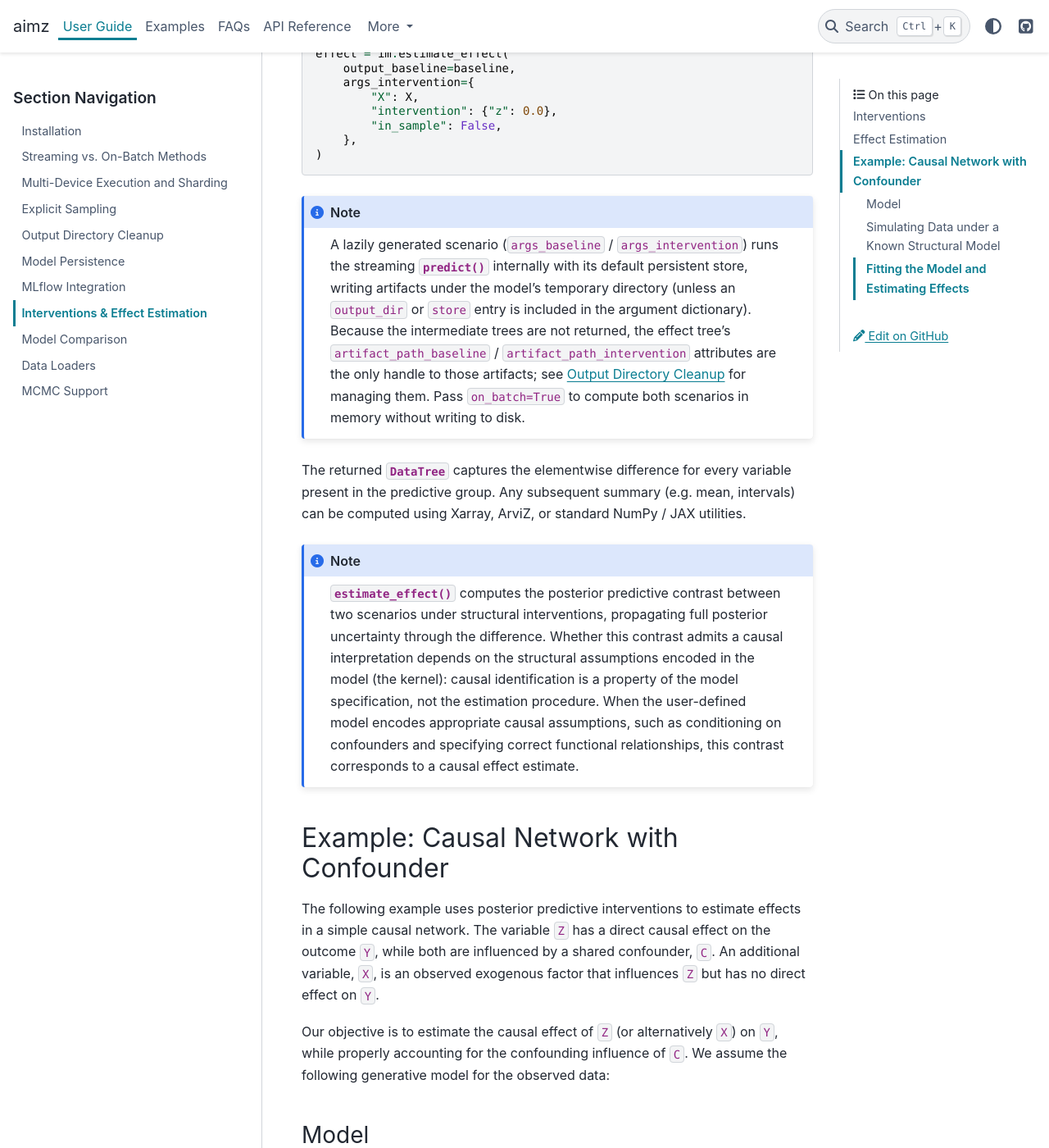
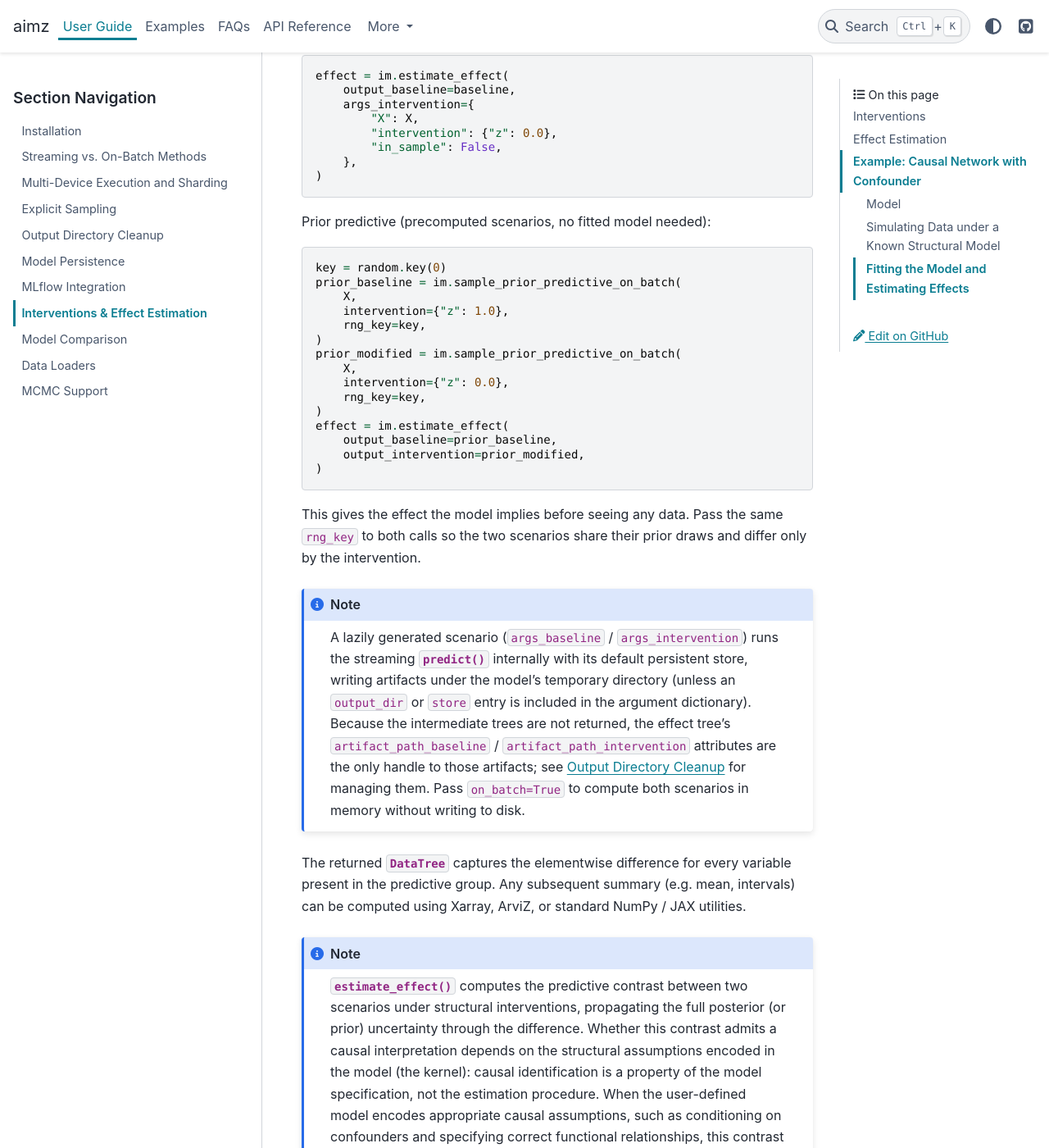
Before and after one commit to markean/aimz, a Sphinx documentation site: the page built from docs/source/user_guide/intervention.rst, in a window 1280 px wide and 1400 px high, scrolled down 2722 px. Shown: the whole window at 82% size. Built offline with Sphinx 7.4.7 and the PyData theme 0.15.4, drawn with Linux system fonts in a browser that asks for light colours; some of the changed text lies outside the part shown.

Commit message:
Let estimate_effect take its group from the scenario trees, including prior predictive outputs, and require a fitted model only when it computes a scenario itself, so it also gives the effect of an intervention under the prior. Fix #390.

```diff
--- a/docs/source/user_guide/intervention.rst
+++ b/docs/source/user_guide/intervention.rst
@@ -2,7 +2,7 @@ Interventions & Effect Estimation
 =================================
 Interventions let you explore how a model's predictions change when specified variables are set to chosen values.
 You can use them with prior predictive sampling to explore the implications of your assumptions, or with posterior predictive sampling to incorporate what the model has learned from data.
-For posterior predictive scenarios, :meth:`~aimz.ImpactModel.estimate_effect` computes the difference between a baseline and an intervention scenario while preserving the individual draws.
+For prior or posterior predictive scenarios, :meth:`~aimz.ImpactModel.estimate_effect` computes the difference between a baseline and an intervention scenario while preserving the individual draws.
 
 
 Interventions
@@ -55,9 +55,9 @@ Here, the baseline holds ``z`` at one and the modified scenario holds it at zero
 
 Effect Estimation
 -----------------
-The :meth:`~aimz.ImpactModel.estimate_effect` method compares two posterior predictive scenarios by computing their elementwise difference (``intervention - baseline``).
-It requires a fitted model and accepts scenarios in ``posterior_predictive`` or ``predictions``; it does not accept ``prior_predictive`` results.
-The returned :class:`~xarray.DataTree` contains the differences in the shared predictive group, preserving the ``chain`` and ``draw`` dimensions, and includes the stored posterior samples when available.
+The :meth:`~aimz.ImpactModel.estimate_effect` method compares two predictive scenarios by computing their elementwise difference (``intervention - baseline``).
+It accepts scenarios in ``posterior_predictive``, ``predictions``, or ``prior_predictive``, and requires a fitted model only to generate a scenario from an argument dictionary.
+The returned :class:`~xarray.DataTree` contains the differences in the shared predictive group, preserving the ``chain`` and ``draw`` dimensions, and includes the stored posterior samples when available, except for prior predictive scenarios.
 
 One baseline and one intervention scenario must be provided, either eagerly (``output_baseline`` / ``output_intervention``) or lazily through argument dictionaries (``args_baseline`` / ``args_intervention``).
 Mixing is allowed; for example, a precomputed baseline can be supplied with ``output_baseline`` while the intervention is generated lazily with ``args_intervention`` (or the reverse).
@@ -96,6 +96,27 @@ Mixed (precomputed baseline, lazy intervention)::
         },
     )
 
+Prior predictive (precomputed scenarios, no fitted model needed)::
+
+    key = random.key(0)
+    prior_baseline = im.sample_prior_predictive_on_batch(
+        X,
+        intervention={"z": 1.0},
+        rng_key=key,
+    )
+    prior_modified = im.sample_prior_predictive_on_batch(
+        X,
+        intervention={"z": 0.0},
+        rng_key=key,
+    )
+    effect = im.estimate_effect(
+        output_baseline=prior_baseline,
+        output_intervention=prior_modified,
+    )
+
+This gives the effect the model implies before seeing any data.
+Pass the same ``rng_key`` to both calls so the two scenarios share their prior draws and differ only by the intervention.
+
 .. note::
 
    A lazily generated scenario (``args_baseline`` / ``args_intervention``) runs the streaming :meth:`~aimz.ImpactModel.predict` internally with its default persistent store, writing artifacts under the model's temporary directory (unless an ``output_dir`` or ``store`` entry is included in the argument dictionary).
@@ -107,7 +128,7 @@ Any subsequent summary (e.g. mean, intervals) can be computed using Xarray, Arvi
 
 .. note::
 
-   :meth:`~aimz.ImpactModel.estimate_effect` computes the posterior predictive contrast between two scenarios under structural interventions, propagating full posterior uncertainty through the difference.
+   :meth:`~aimz.ImpactModel.estimate_effect` computes the predictive contrast between two scenarios under structural interventions, propagating the full posterior (or prior) uncertainty through the difference.
    Whether this contrast admits a causal interpretation depends on the structural assumptions encoded in the model (the kernel): causal identification is a property of the model specification, not the estimation procedure.
    When the user-defined model encodes appropriate causal assumptions, such as conditioning on confounders and specifying correct functional relationships, this contrast corresponds to a causal effect estimate.
 
```
Also changed, not shown: CHANGELOG.md (+4 -0 lines), 3 other files.
